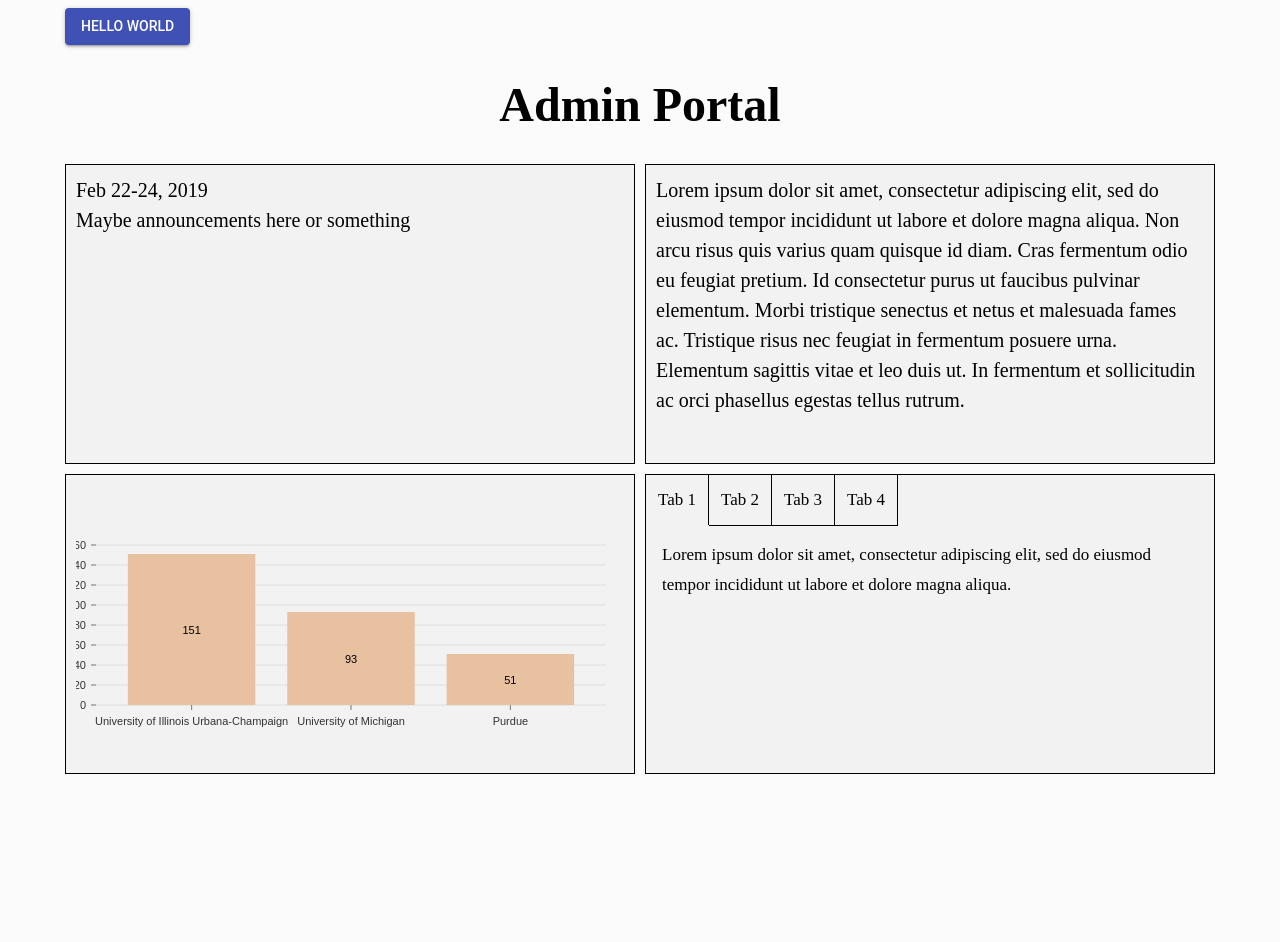
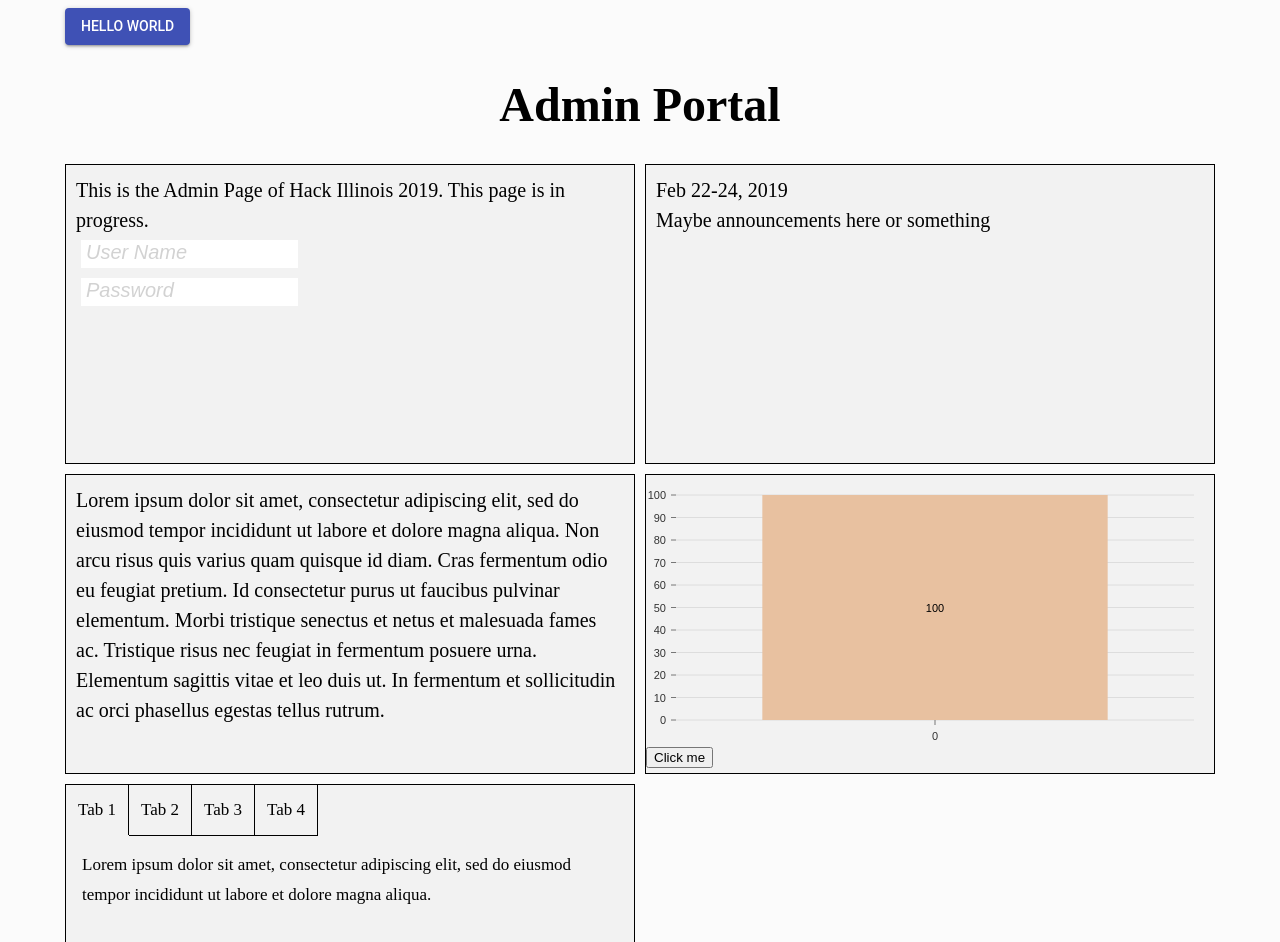
Before and after one commit to HackIllinois/admin-site, a React (Create React App) app: page / in a window 1280 px wide. Shown: the top 942 px of the page. Before the commit the page ends 800 px from the top, so only its background shows below. Built offline with nearby package versions, Linux system fonts and the light colour scheme.

Commit message:
Combined browser router with my redux stuff (#25)

```diff
--- a/package.json
+++ b/package.json
@@ -5,13 +5,13 @@
   "dependencies": {
     "@material-ui/core": "^3.3.1",
     "@nivo/bar": "^0.49.1",
-    "react": "^16.4.1",
-    "react-dom": "^16.4.1",
+    "react": "^16.6.0",
+    "react-dom": "^16.6.0",
     "react-redux": "^5.0.7",
     "react-router-dom": "^4.3.1",
     "react-scripts": "1.1.4",
     "react-tabs": "^2.3.0",
-    "redux": "^4.0.0"
+    "redux": "^4.0.1"
   },
   "scripts": {
     "start": "react-scripts start",
--- /dev/null
+++ b/src/components/School/container.js
@@ -0,0 +1,22 @@
+import { connect } from "react-redux";
+import School from "./index";
+import { addSchool } from "../../services/school/actions";
+
+const getSchools = (schools) => {
+  return schools.school;
+}
+
+
+
+const mapStateToProps = state => ({
+  schools: getSchools(state)
+});
+
+const mapDispatchToProps = dispatch => ({
+  add: (name, numStudents) => dispatch(addSchool(name, numStudents))
+});
+
+export default connect(
+  mapStateToProps,
+  mapDispatchToProps
+)(School);
--- a/src/components/School/index.jsx
+++ b/src/components/School/index.jsx
@@ -1,39 +1,49 @@
 import React from 'react';
+import { ResponsiveBar } from '@nivo/bar';
+import { addSchool } from "../../services/school/actions";
 
-import { ResponsiveBar } from '@nivo/bar';
+import { connect } from "react-redux";
 
-const School = () => (
+let counter = 0;
+
+class School extends React.Component {
+  constructor(props) {
+    super(props);
+    this.props.dispatch(addSchool("" + counter++, 100));
+  }
+
+  addData = () => {
+    this.props.dispatch(addSchool("" + counter++, 100));
+  };
+
+  render() {
+    return (
+      <div>
+        <div style={{height:'265px'}}>
           <ResponsiveBar
             margin={{
-        top: 60,
+              top: 20,
               right: 20,
-        bottom: 60,
-        left: 20,
+              bottom: 20,
+              left: 30,
             }}
-        data={[
-        {
-            university: 'University of Illinois Urbana-Champaign',
-            numStudents: 151,
-            dogsColor: 'hsl(89, 70%, 50%)',
-        },
-        {
-            university: 'University of Michigan',
-            numStudents: 93,
-            dogsColor: 'hsl(334, 70%, 50%)',
-        },
-        {
-            university: 'Purdue',
-            numStudents: 51,
-            dogsColor: 'hsl(157, 70%, 50%)',
-        },
-        ]}
-        indexBy="university"
+
+            data={this.props.schools.school}
+
+            indexBy="name"
             keys={['numStudents']}
             padding={0.2}
             labelTextColor="inherit:darker(1.4)"
             labelSkipWidth={16}
             labelSkipHeight={16}
           />
+        </div>
+
+        <button onClick={this.addData}>Click me</button>
+      </div>
     );
+  }
+}
 
-export default School;
+
+export default connect()(School);
--- a/src/index.js
+++ b/src/index.js
@@ -9,12 +9,14 @@ import checkinReducer from './services/checkin/reducer';
 import eventsReducer from './services/events/reducer';
 import registrationReducer from './services/registration/reducer';
 import rsvpReducer from './services/rsvp/reducer';
+import schoolReducer from './services/school/reducer';
 
 const rootReducer = combineReducers({
   checkin: checkinReducer,
   events: eventsReducer,
   registration: registrationReducer,
   rsvp: rsvpReducer,
+  school: schoolReducer
 });
 
 const store = createStore(rootReducer);
--- a/src/scenes/Home/index.jsx
+++ b/src/scenes/Home/index.jsx
@@ -1,8 +1,8 @@
 import React from 'react';
 import { Tab, Tabs, TabList, TabPanel } from 'react-tabs';
 import Button from '@material-ui/core/Button';
+import School from '../../components/School/container';
 
-import School from '../../components/School';
 
 const Home = () => (
   <div className="App">
@@ -14,7 +14,21 @@ const Home = () => (
 
     <div className="div-List grid">
       <div className="grid-element">
-        Feb 22-24, 2019<br />
+        <div>
+          This is the Admin Page of Hack Illinois 2019. This page is in progress.
+        </div>
+        <span className="login">
+          <div>
+            <input placeholder="User Name" />
+          </div>
+          <div>
+            <input placeholder="Password" />
+          </div>
+        </span>
+      </div>
+
+      <div className="grid-element">
+        Feb 22-24, 2019<br/>
         Maybe announcements here or something
       </div>
 
@@ -22,7 +36,7 @@ const Home = () => (
         Lorem ipsum dolor sit amet, consectetur adipiscing elit, sed do eiusmod tempor incididunt ut labore et dolore magna aliqua. Non arcu risus quis varius quam quisque id diam. Cras fermentum odio eu feugiat pretium. Id consectetur purus ut faucibus pulvinar elementum. Morbi tristique senectus et netus et malesuada fames ac. Tristique risus nec feugiat in fermentum posuere urna. Elementum sagittis vitae et leo duis ut. In fermentum et sollicitudin ac orci phasellus egestas tellus rutrum.
       </div>
 
-      <div className="grid-element">
+      <div className="grid-element grid-element-tabs">
         <School />
       </div>
 
@@ -43,6 +57,7 @@ const Home = () => (
       </div>
     </div>
   </div>
-);
+)
+
 
 export default Home;
--- /dev/null
+++ b/src/services/school/actions.js
@@ -0,0 +1,17 @@
+export const UPDATE_SCHOOL = 'UPDATE_SCHOOL';
+export const ADD_SCHOOL = 'ADD_SCHOOL';
+
+export const updateSchool = ( schoolName, numStudents) => ({
+  type: UPDATE_SCHOOL,
+  schoolName,
+  numStudents,
+});
+
+
+export const addSchool = (schoolName, numStudents) => ({
+  type: ADD_SCHOOL,
+  school : {
+    schoolName,
+    numStudents
+  }
+});
--- /dev/null
+++ b/src/services/school/reducer.js
@@ -0,0 +1,32 @@
+import {
+  UPDATE_SCHOOL,
+  ADD_SCHOOL,
+} from './actions';
+
+const defaultState = {
+  school: []
+};
+
+const schoolReducer = (state = defaultState, action) => {
+  switch (action.type) {
+    case ADD_SCHOOL:
+      return {
+        ...state,
+        school: [...state.school,
+          {
+            name: action.school.schoolName,
+            numStudents: action.school.numStudents
+          }
+        ]}
+    case UPDATE_SCHOOL:
+      return state.map(school =>
+        (school.schoolName === action.schoolName)
+          ? {...school, numStudents: action.numStudents}
+          : school
+      );
+    default:
+      return state;
+  }
+};
+
+export default schoolReducer;
```
Also changed, not shown: 1 other file (tests, documents, lock files or other folders). Lines whose indentation alone changed are shown as unchanged.
